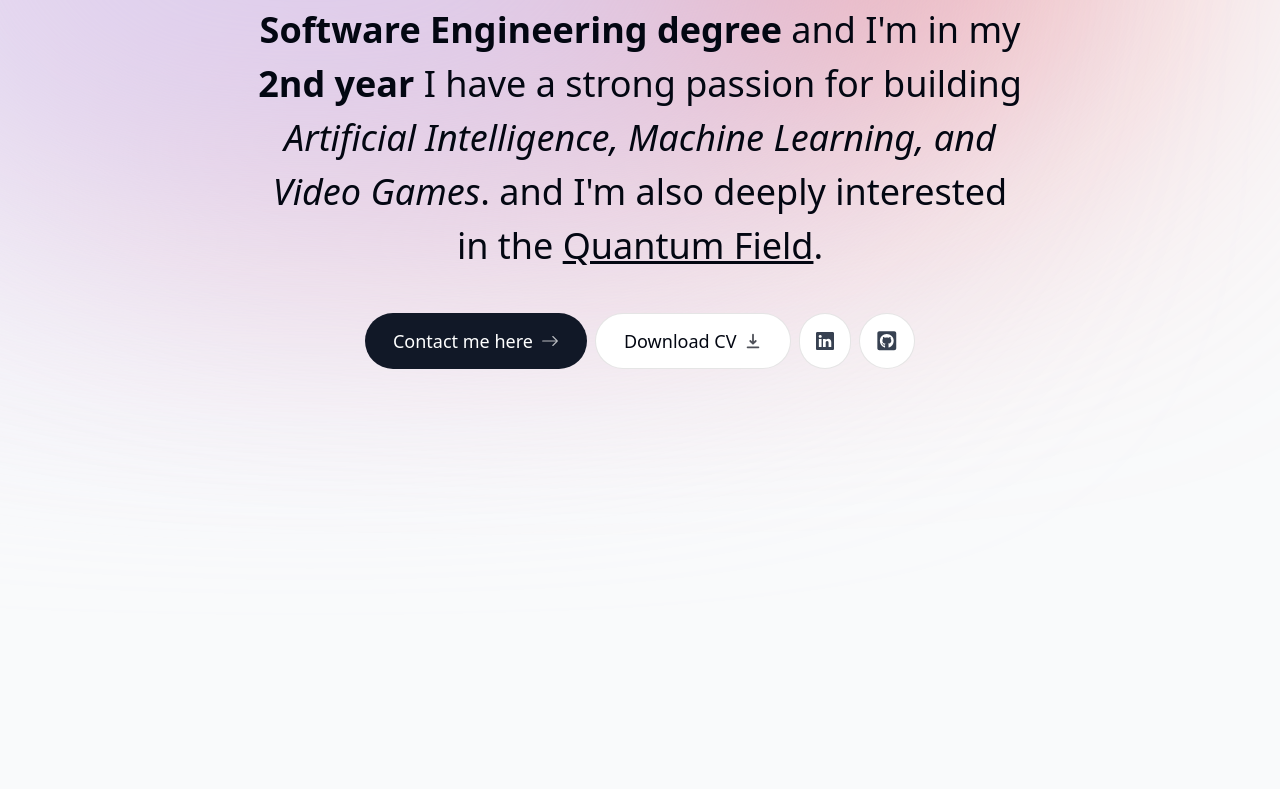
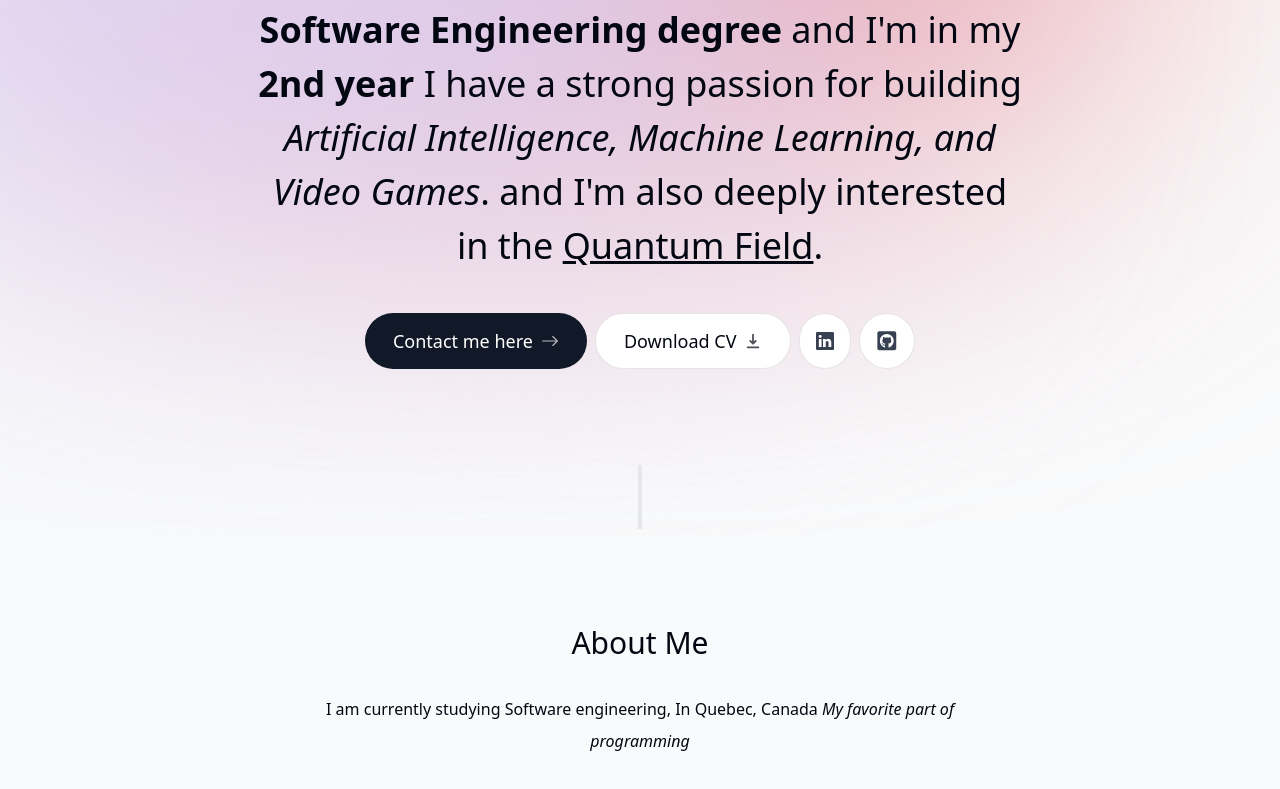
Before and after one commit to CharlesPoulin/poulincharles.com, a Next.js app: page / in a window 1280 px wide. Shown: the part 291-1080 px from the top of the page. Built offline with nearby package versions, Linux system fonts and the light colour scheme.

Commit message:
Subdivider + about me
 I need to make the content that goes into about me aka text :)

```diff
--- /dev/null
+++ b/app/components/about.tsx
@@ -0,0 +1,22 @@
+"use client";
+
+import React from 'react'
+import SectionHeading from './section-heading';
+import { motion } from 'framer-motion';
+
+export default function About() {
+  return (
+    <motion.section className='mb-28 max-w-[45rem] text-center leading-8 sm:mb-40'
+    initial={{ opacity: 0, y: 100 }}
+    animate={{ opacity: 1, y: 0 }}
+    transition={{delay: 0.2}}>
+      <p className="mb-4">
+        <SectionHeading>About me</SectionHeading>
+        I am currently studying{" "}
+        <span className="font-medium">Software engineering</span>, In Quebec, Canada{" "}
+        <span className="italic">My favorite part of programming</span>
+
+      </p>
+    </motion.section>
+  )
+}
--- /dev/null
+++ b/app/components/section-divider.tsx
@@ -0,0 +1,14 @@
+"use client";
+
+import React, { use } from 'react'
+import { motion } from 'framer-motion'
+
+export default function SectionDivider() {
+  return (
+    <motion.div className='bg-gray-200 my-24 h-16 w-1 round-full hidden sm:block'
+    initial={{ opacity: 0, y: 100 }}
+    animate={{ opacity: 1, y: 0 }}
+    transition={{delay: 0.2}}
+    ></motion.div>
+  )
+}
--- /dev/null
+++ b/app/components/section-heading.tsx
@@ -0,0 +1,13 @@
+import React from "react";
+
+type SectionHeadingProps = {
+  children: React.ReactNode;
+};
+
+export default function SectionHeading({ children }: SectionHeadingProps) {
+  return (
+    <h2 className="text-3xl font-medium capitalize mb-8 text-center">
+      {children}
+    </h2>
+  );
+}
--- a/app/page.tsx
+++ b/app/page.tsx
@@ -1,8 +1,11 @@
+import About from "./components/about";
 import Intro from "./components/intro";
+import SectionDivider from "./components/section-divider";
 
 export default function Home() {
   return <main className="flex  flex-col items-center px-4">
   <Intro/>
-
+  <SectionDivider/>
+  <About/>
   </main>;
 }
```
Also changed, not shown: 1 other file (tests, documents, lock files or other folders).
